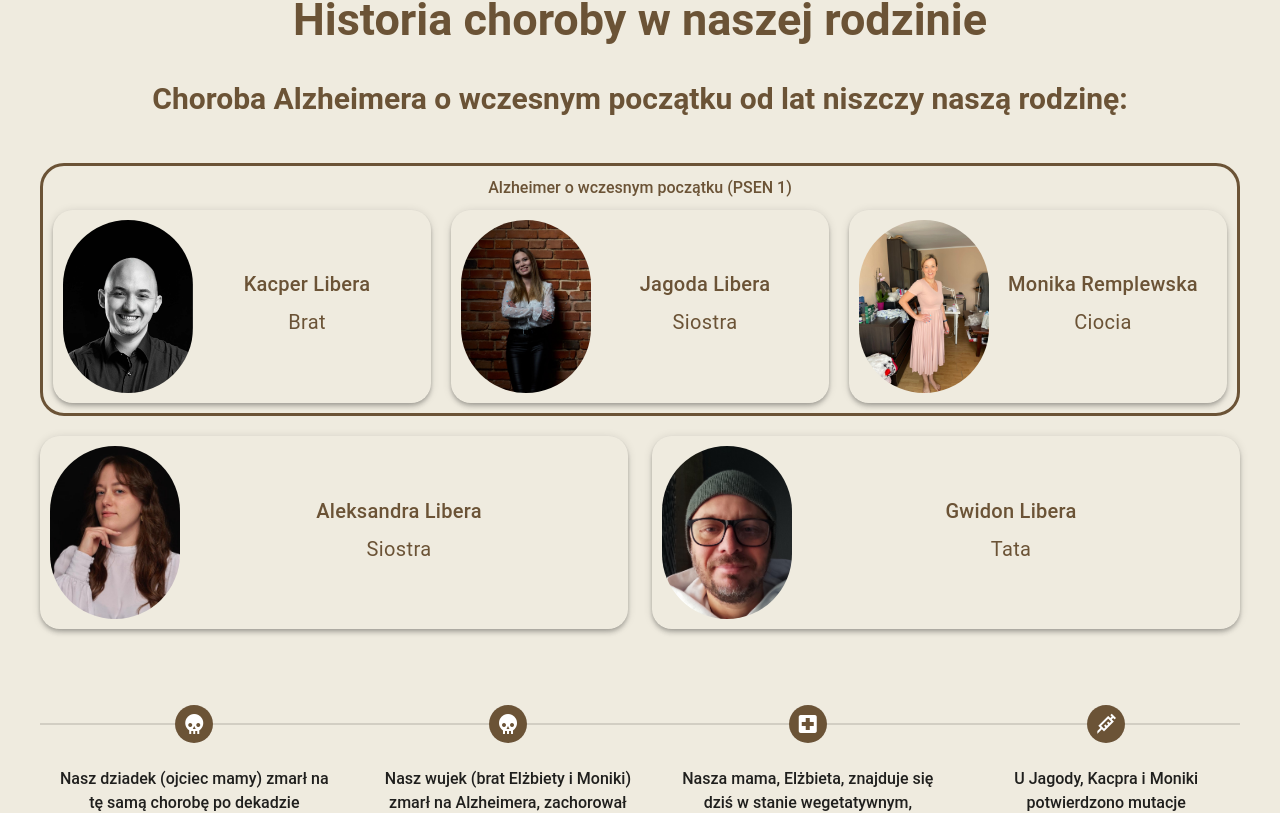
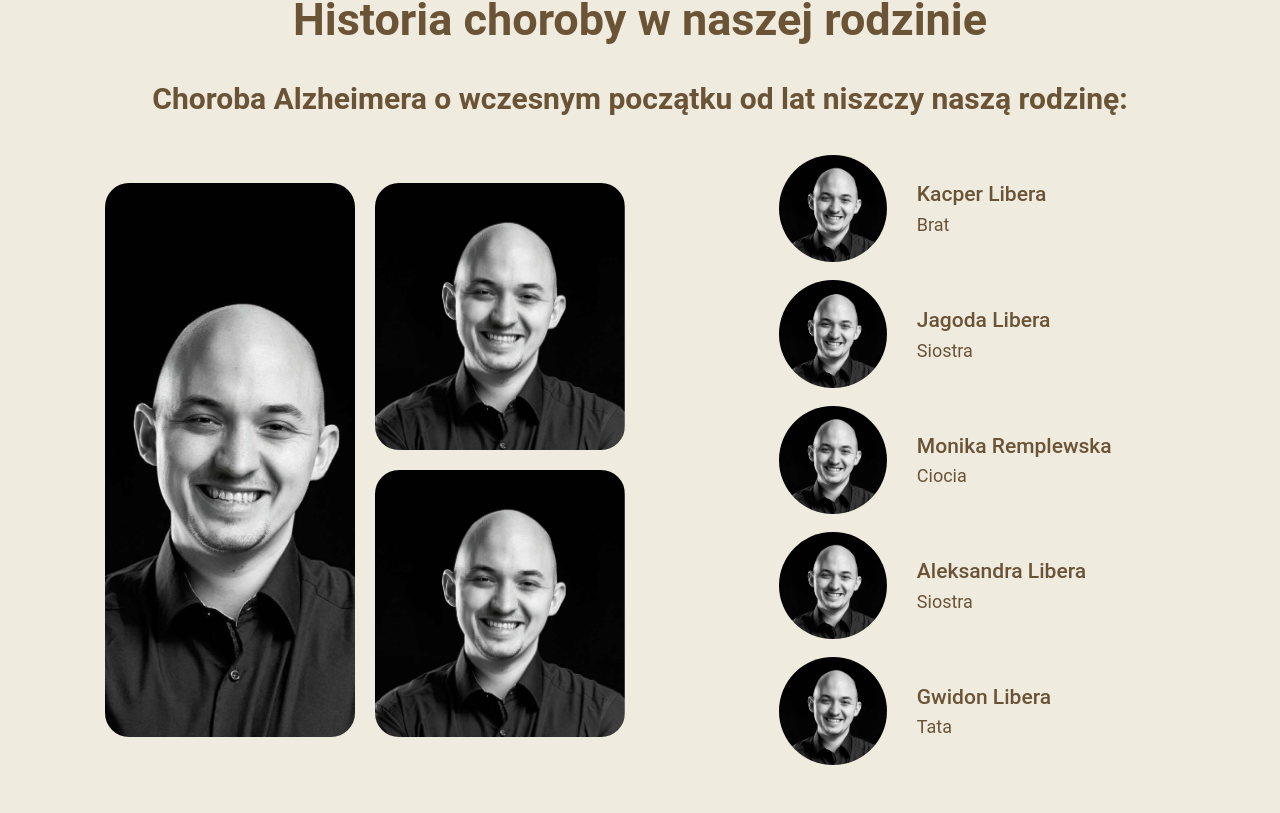
Before and after one commit to PatrykJarzynka/Memory, a Vue app: page / in a window 1280 px wide. Shown: the part 733-1546 px from the top of the page. Built offline with nearby package versions, Linux system fonts and the light colour scheme; a small style sheet from the web is missing; a web font is replaced by a local one.

Commit message:
Entirely changed family section

```diff
--- a/src/components/FamilyMemberCard.vue
+++ b/src/components/FamilyMemberCard.vue
@@ -20,6 +20,7 @@
       class="card-image"
       :src="member.imageUrl"
       cover
+      position="center"
     />
 
     <div class="flex-1-0-0">
@@ -63,19 +64,23 @@
 
   .card-image {
     width: 110px;
-    border-radius: 150px;
+    height: 110px;
+    border-radius: 130px;
     flex: initial;
 
     @media only screen and (width >= 600px) {
       width: 120px;
+      height: 120px;
     }
 
     @media only screen and (width >= 960px) {
       width: 100px;
+      height: 100px;
     }
 
     @media only screen and (width >= 1280px) {
       width: 130px;
+      height: 130px;
     }
   }
 
--- a/src/pages/index.vue
+++ b/src/pages/index.vue
@@ -6,8 +6,64 @@
       <h2 class="section-title">Historia choroby w naszej rodzinie</h2>
       <h3 class="section-sub_title">Choroba Alzheimera o wczesnym początku od lat niszczy naszą rodzinę:</h3>
 
-      <div class="d-flex flex-column align-center ga-13">
-        <FamilyMembers/>
+      <div class="d-flex flex-column align-center ga-8">
+        <v-row
+          no-gutters
+          class="family-container"
+        >
+          <v-col
+            cols="12"
+            sm="10"
+            md="6"
+            class="d-flex justify-center"
+          >
+            <div class="images-container">
+              <v-img cover class="image big-image" src="/images/kacper2.JPG"/>
+              <v-img aspect-ratio="1" cover class="image" src="/images/kacper2.JPG"/>
+              <v-img aspect-ratio="1" cover class="image" src="/images/kacper2.JPG"/>
+            </div>
+          </v-col>
+
+          <v-col
+            class="d-flex justify-center"
+            cols="12"
+            md="5"
+          >
+            <v-list class="family-members-list">
+              <v-list-item
+                v-for="member in familyMembers"
+                :key="member.name"
+              >
+                <v-row
+                  no-gutters
+                  class="family-members-list-row justify-center"
+                >
+                  <v-col
+                    cols="4"
+                    sm="3"
+                    class="image-column"
+                  >
+                    <v-img
+                      cover
+                      aspect-ratio="1"
+                      src="/images/kacper2.JPG"
+                      class="family-member-image"
+                    />
+                  </v-col>
+
+                  <v-col
+                    cols="3"
+                    md="6"
+                    class="family-member-text-container"
+                  >
+                    <p class="family-member-name">{{ member.name }}</p>
+                    <p class=" family-member-description">{{ member.description }}</p>
+                  </v-col>
+                </v-row>
+              </v-list-item>
+            </v-list>
+          </v-col>
+        </v-row>
 
         <FamilyTimeline/>
       </div>
@@ -63,8 +119,42 @@
 
 <script lang="ts" setup>
 
+  import type { FamilyMember } from "@/interfaces/FamilyMember.ts"
   import FamilyTimeline from "@/components/FamilyTimeline.vue"
   import IllustratedContent from "@/components/IllustratedContent.vue"
+
+  const familyMembers: FamilyMember[] = [
+    {
+      name: "Kacper Libera",
+      description: "Brat",
+      psen: true,
+      imageUrl: "/images/kacper2.JPG",
+    },
+    {
+      name: "Jagoda Libera",
+      description: "Siostra",
+      psen: true,
+      imageUrl: "/images/jagoda2.JPG",
+    },
+    {
+      name: "Monika Remplewska",
+      description: "Ciocia",
+      psen: true,
+      imageUrl: "/images/monika.jpeg",
+    },
+    {
+      name: "Aleksandra Libera",
+      description: "Siostra",
+      psen: false,
+      imageUrl: "/images/ola2.JPG",
+    },
+    {
+      name: "Gwidon Libera",
+      description: "Tata",
+      psen: false,
+      imageUrl: "/images/gwidon2.JPG",
+    },
+  ]
 
   const possibilities = [
     {
@@ -179,6 +269,84 @@
   }
 }
 
+.family-container {
+  width: 100%;
+  justify-content: space-around;
+  row-gap: 30px;
+}
+
+.images-container {
+  display: grid;
+  grid-template-columns: 1fr 1fr;
+  grid-template-rows: 1fr 1fr;
+  width: 100%;
+  gap: 20px;
+
+  @media only screen and (width >= 1280px) {
+    padding: 40px;
+  }
+}
+
+.image {
+  border-radius: 24px;
+}
+
+.big-image {
+  grid-row: span 2;
+}
+
+.family-members-list {
+  background-color: transparent;
+  width: 100%;
+  row-gap: 10px;
+  flex-direction: column;
+  display: flex;
+}
+
+.family-members-list-row {
+  column-gap: 30px;
+}
+
+.image-column {
+  @media only screen and (width >= 1280px) {
+    flex: 0 0 23%;
+  }
+}
+
+.family-member-image {
+  border-radius: 50%;
+}
+
+.family-member-text-container {
+  display: flex;
+  flex-direction: column;
+  justify-content: center;
+}
+
+.family-member-name {
+  color: rgb(var(--v-theme-primary));
+  font-weight: 500;
+  font-size: 18px;
+
+  @media only screen and (width >= 600px) {
+    font-size: 21px;
+  }
+}
+
+.family-member-description {
+  color: rgb(var(--v-theme-primary));
+  font-weight: 400;
+  font-size: 16px;
+
+  @media only screen and (width >= 600px) {
+    font-size: 18px;
+  }
+
+  @media only screen and (width >= 960px) {
+    font-size: 18pxpx;
+  }
+}
+
 .possibilities-container {
   justify-content: center;
 }
```
